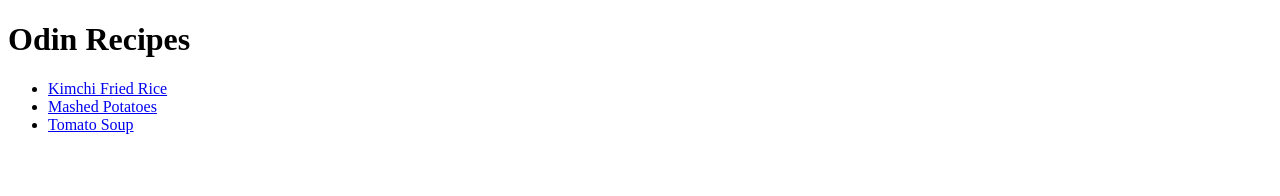
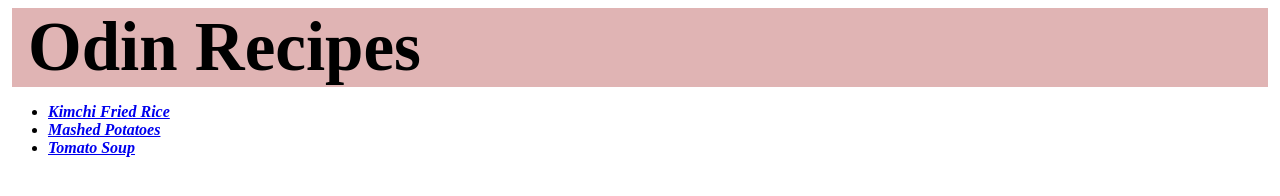
Before and after one commit to rarefunction/odin-recipes, a plain HTML site: page index.html in a window 1280 px wide. Drawn offline with Linux system fonts and the light colour scheme.

Commit message:
added css to stylize

```diff
--- a/index.html
+++ b/index.html
@@ -2,6 +2,7 @@
 <html lang="en">
 <head>
     <meta charset="UTF-8">
+    <link rel="stylesheet" href="styles.css">
     <title>Odin</title>
 </head>
 <body>
--- /dev/null
+++ b/styles.css
@@ -0,0 +1,14 @@
+h1{
+    background-color: rgb(224, 180, 180);
+    color: rgb(0, 0, 0);
+    font-size: 69px;
+    padding: 0 16px;
+    margin: 4px;
+    text-align: left;
+}
+
+ul{
+    font-weight: bold;
+    font-style: italic;
+    font-family:'Times New Roman', Times, serif;
+}
```
